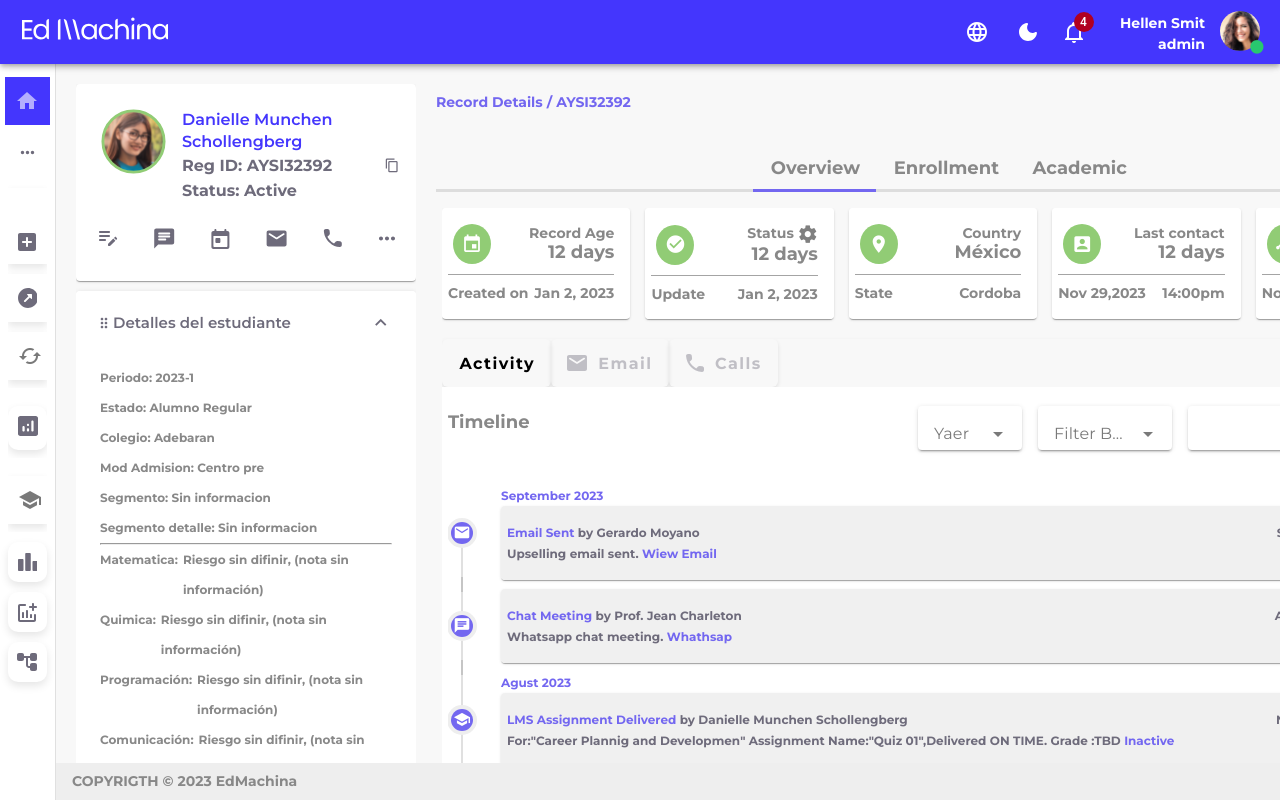
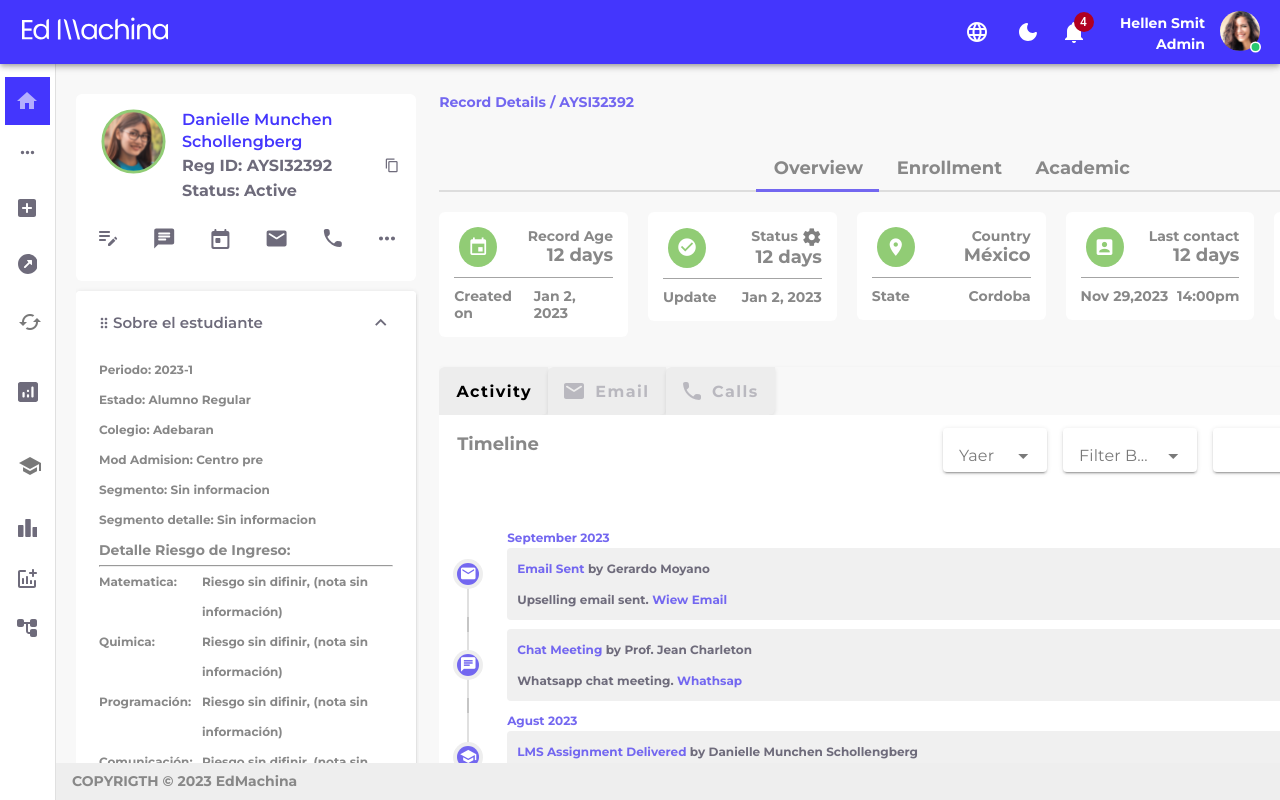
Before and after one commit to matiyosia/newChallenge, a Vue app: page / in a window 1280 px wide. Shown: the top 800 px of the page. Built offline with nearby package versions, Linux system fonts and the light colour scheme.

Commit message:
update styles

```diff
--- a/src/assets/sass/pages/_content.scss
+++ b/src/assets/sass/pages/_content.scss
@@ -3,10 +3,6 @@
     min-width: 400px;
     .v-theme--light, .v-card--density-default{
         border: none !important;
-    }
-    .v-card-text{
-        background-color: $gray-50;
-        margin-left: -10px !important;
     }
     .v-slide-group__container{
         background-color: $gray-50;
@@ -27,19 +23,28 @@
         text-transform: capitalize !important;
     }
 
+    .v-card-text{
+        background-color: $gray-50;
+        padding: 0px !important;
+    }
 
-
+}
+#card{
+    .v-card-text{
+        background-color: $gray-50;
+        padding: 0px 20px!important;
+    }
 }
 #border{
     .v-slide-group__content{
-        border-bottom: 3px solid #DDDDDD !important;
+        border-bottom: 2px solid #DDDDDD !important;
     }
 }
 
 .content-card{
     display: flex;
-    gap: 15px;
-    margin-bottom: 20px;
+    gap: 20px;
+    margin-bottom: 30px;
 }
 
 .content-card-flex {
@@ -93,7 +98,30 @@
         display: none !important;
     }
     .v-btn{
-        border-radius: 6px 6px !important;
+        border-radius: 6px 0px !important;
     }
 
 }
+
+.cards{
+    background-color: white;
+    border: white;
+    padding: 15px;
+    border-radius: 6px;
+    margin-top: 20px;
+}
+.v-expansion-panel-text__wrapper{
+ padding: 0px 23px 1px!important;
+}
+
+.flexColapse{
+    line-height: 1.5 !important;
+}
+.title{
+    margin-top: 5px;
+}
+
+.risk-detail{
+    @include font-size(14,30,700);
+    color: $gray-100;
+}
--- a/src/assets/sass/pages/_home.scss
+++ b/src/assets/sass/pages/_home.scss
@@ -8,7 +8,7 @@
         margin-left: 5px;
     }
     &-content{
-      width: 1200px;
+      width: 100%;
       min-width: 1024px;
     }
     &-card{
@@ -113,6 +113,11 @@
 
 .flexbox{
   display: flex;
-  justify-content: space-between;
+  align-items: flex-start;
   gap: 5px;
+  align-self: stretch;
 }
+
+.flex-width{
+  width: 98px;
+}
--- a/src/assets/sass/pages/_layout.scss
+++ b/src/assets/sass/pages/_layout.scss
@@ -8,14 +8,17 @@
     font-size: 124px;
     color: #28C76F;
     z-index: 99;
-    bottom: -38px;
-    right: 10px;
+    bottom: 0.7rem;
+    right: 1.2rem;
 }
 
 #siderLayaput{
     .v-list-item--active{
         background-color: $primary !important;
         color: $white !important;
+    }
+    .v-list{
+      box-shadow: none !important;
     }
 }
 
@@ -24,16 +27,26 @@
     .v-list-item-title{
         background-color: $violet !important;
     }
+    &:focus{
+      background-color: $primary !important;
+      color: white !important;
+    }
   }
 
   .active:hover{
     background: $gray-50 !important;
   }
 
-  .active:active {
+  .active:active{
     background-color: $primary !important;
     color: white !important;
   }
   .activeIcon:active {
     color: white !important;
   }
+
+  .reportNav{
+    @include font-size(12,18,700);
+    color:  #BABFC7;
+    margin-left: -0.5rem;
+  }
--- a/src/assets/sass/pages/_timeline.scss
+++ b/src/assets/sass/pages/_timeline.scss
@@ -8,6 +8,7 @@
         justify-content: space-between;
         align-items: center;
         text-align: center;
+        padding: 10px;
         p{
             color: $gray;
             @include font-size(18,20,500);
@@ -52,6 +53,14 @@ padding: 3px;
     box-shadow: 2px 0px 2px rgba(0, 0, 0, 0.1);
 }
 
+
+.cardTimeline{
+    border-radius: 4px;
+    padding: 10px;
+    background:#F0F0F0 ;
+    width:1015px;
+    min-width: 990px;
+}
 .border-none-tabs {
     border: none;
   }
@@ -60,9 +69,10 @@ padding: 3px;
     display: flex;
     justify-content: flex-start;
     margin-top: 20px;
-    margin-left: -25px;
+    margin-left: -20px;
     overflow-y: scroll;
-    height: 400px;
+    height: 385px;
+    padding: 10px;
   }
   .timeline-title{
     color: $violet;
@@ -76,6 +86,7 @@ padding: 3px;
     @include font-size(12,21,700);
     &-p{
         color: $gray;
+        margin-bottom: 10px;
     }
     &-p-text{
         @include font-size(12,21,700);
@@ -91,8 +102,6 @@ padding: 3px;
     row-gap: 9px !important;
   }
 
-
-
 .v-timeline > .v-timeline-item:first-child .v-timeline-divider__before {
     display: none;
 }
--- a/src/config/mockup.js
+++ b/src/config/mockup.js
@@ -1,86 +1,86 @@
 export const mock = {
-    sidebar:[
+  sidebar: [
     {
-        id:'AYSI32392',
-        user:'https://tse2.mm.bing.net/th?id=OIP.cJwC51YhZRRSndTONMPxQAHaHa&pid=Api&P=0&h=180',
-         name:'Danielle Munchen',
-         lastName:'Schollengberg',
-         status:'Active',
-         student:[
-          { period:'2023-1',
-          name:'Sobre el estudiante',
-          status:'Alumno Regular',
-          school:'Adebaran',
-          admission:'Centro pre',
-          segment:'Sin informacion',
-          quimica:'Riesgo sin difinir, (nota sin información)',
-          matematica:'Riesgo sin difinir, (nota sin información)',
-          programacion:'Riesgo sin difinir, (nota sin información)',
-          comunicacion:'Riesgo sin difinir, (nota sin información)'
+      id: "AYSI32392",
+      user: "https://tse2.mm.bing.net/th?id=OIP.cJwC51YhZRRSndTONMPxQAHaHa&pid=Api&P=0&h=180",
+      name: "Danielle Munchen",
+      lastName: "Schollengberg",
+      status: "Active",
+      student: [
+        {
+          period: "2023-1",
+          name: "Sobre el estudiante",
+          status: "Alumno Regular",
+          school: "Adebaran",
+          admission: "Centro pre",
+          segment: "Sin informacion",
+          quimica: "Riesgo sin difinir, (nota sin información)",
+          matematica: "Riesgo sin difinir, (nota sin información)",
+          programacion: "Riesgo sin difinir, (nota sin información)",
+          comunicacion: "Riesgo sin difinir, (nota sin información)",
         },
       ],
-         about:[
-          { period:'2023-1',
-               name:'About',
-               firstName:'Danielle',
-               lastName:'Munchen Schollengber',
-               email:'danielle_munchen@gmail.com',
-               editEmail:'mdi-pencil',
-               phoneNumber:'+54 3453443432',
-               country:'México',
-               category:'Do not Contract',
+      about: [
+        {
+          name: "About",
+          firstName: "Danielle",
+          lastName: "Munchen Schollengber",
+          email: "danielle_munchen@gmail.com",
+          editEmail: "mdi-pencil",
+          phoneNumber: "+54 3453443432",
+          country: "México",
+          category: "Do not Contract",
         },
       ],
-        career:[
+      career: [
         {
-               name:'Career name',
-               careerId:'03938P',
-               type:'Gradute',
-               modality:'On-Campus',
-               status:'Enrollment',
-               studentId:'AYSI012343',
-               cohort:'A1 2023',
+          name: "Career name",
+          careerId: "03938P",
+          type: "Gradute",
+          modality: "On-Campus",
+          status: "Enrollment",
+          studentId: "AYSI012343",
+          cohort: "A1 2023",
         },
       ],
-
-    }
+    },
   ],
-    cardOverview:[
+  cardOverview: [
     {
-            icon:'mdi-calendar',
-            age:'Record Age',
-            days:'12 days',
-            created:'Created on',
-            createDate:'Jan 2, 2023'
+      icon: "mdi-calendar",
+      age: "Record Age",
+      days: "12 days",
+      created: "Created on",
+      createDate: "Jan 2, 2023",
     },
     {
-            icon:'mdi-check-circle',
-            conf:'mdi-cog',
-            age:'Status',
-            days:'12 days',
-            created:'Update',
-            createDate:'Jan 2, 2023'
+      icon: "mdi-check-circle",
+      conf: "mdi-cog",
+      age: "Status",
+      days: "12 days",
+      created: "Update",
+      createDate: "Jan 2, 2023",
     },
     {
-            icon:'mdi-map-marker',
-            age:'Country',
-            days:'México',
-            created:'State',
-            createDate:'Cordoba'
+      icon: "mdi-map-marker",
+      age: "Country",
+      days: "México",
+      created: "State",
+      createDate: "Cordoba",
     },
     {
-            icon:'mdi-account-box',
-            age:'Last contact',
-            days:'12 days',
-            created:'Nov 29,2023',
-            createDate:'14:00pm'
+      icon: "mdi-account-box",
+      age: "Last contact",
+      days: "12 days",
+      created: "Nov 29,2023",
+      createDate: "14:00pm",
     },
     {
-            icon:'mdi-chart-timeline-variant',
-            age:'Last activity',
-            days:'12 days',
-            created:'Nov 29,2023',
-            createDate:'14:00pm'
-        }
-    ]
-}
+      icon: "mdi-chart-timeline-variant",
+      age: "Last activity",
+      days: "12 days",
+      created: "Nov 29,2023",
+      createDate: "14:00pm",
+    },
+  ],
+};
--- a/src/layout/navbar/NavBar.vue
+++ b/src/layout/navbar/NavBar.vue
@@ -11,17 +11,17 @@
 
           <v-btn class="text-none " stacked>
             <v-badge content="4" color="error">
-              <v-icon style="color: white;">mdi-bell-outline</v-icon>
+              <v-icon style="color: white;">mdi-bell</v-icon>
             </v-badge>
           </v-btn>
           <div class="icon-user">
             <div class="icon-user-flex">
               <h4 class="icon-user-h4">Hellen Smit</h4>
-              <p class="icon-user-p">admin</p>
+              <p class="icon-user-p">Admin</p>
             </div>
             <div>
               <v-avatar style="position: relative;"   image="@/assets/image/navUser.svg" ></v-avatar>
-              <span class="in-line">.</span>
+              <img class="in-line" src="@/assets/image/line.svg" alt="">
             </div>
           </div>
         </div>
--- a/src/layout/sidebar/Sidebar.vue
+++ b/src/layout/sidebar/Sidebar.vue
@@ -3,32 +3,37 @@
     id="siderLayaput"
     expand-on-hover
     rail
+    :value="isExpanded"
+    @input="handleDrawer"
   >
-
-
     <v-list>
       <v-list-item
       style="background: rgb(68, 54, 253); border-radius: 10px; margin:5px;padding: 10px; color: white;"
         prepend-icon="mdi-home"
         title="Dashboard"
+        @click="goDirect('/')"
       ></v-list-item>
     </v-list>
-
-    <img v-if="!isExpanded" style="margin-left: 20px;padding-top: 0px; width: 15px;" src="@/assets/image/carduser/more.svg" alt="more">
-
+    <img
+      v-if="!isExpanded"
+      style="margin-left: 20px;padding-top: 0px;padding-bottom: 0px; width: 15px;"
+      src="@/assets/image/carduser/more.svg"
+      alt="more"
+    >
+    <p v-else-if="isExpanded">Reports</p>
     <v-list density="compact" nav >
 
     <v-list>
   <v-list-item
-  style="background: white;box-shadow: 0px 4px 8px rgba(0, 0, 0, 0.1); border-radius: 10px; margin-top: 10px; padding: 10px; "
+  style="background: white; border-radius: 10px; margin-top: -24px; padding: 10px; "
   @click="goDirect(path)"
   value="Setting profile"
 >
-<v-list-subheader>REPORTS</v-list-subheader>
+<v-list-subheader class="reportNav">REPORTS</v-list-subheader>
   <v-list-item-title ><div style="display: flex;gap: 2.5rem;"><img src="@/assets/image/sidebar/suma.svg" alt="Profile Image" /> <p>Smart Enrroller</p></div></v-list-item-title>
 </v-list-item>
   <v-list-item
-  style="background: white;box-shadow: 0px 4px 8px rgba(0, 0, 0, 0.1); border-radius: 10px; margin-top: 10px; padding: 10px; "
+  style="background: white;border-radius: 10px; margin-top: 10px; padding: 10px; "
   @click="goDirect(path)"
   value="Setting profile"
 >
@@ -41,7 +46,7 @@
       :value="item"
       color="primary"
 
-        style="background: white;box-shadow: 0px 4px 8px rgba(0, 0, 0, 0.1); border-radius: 10px; margin-top: 10px; padding: 10px; "
+        style="background: white;border-radius: 10px; margin-top: 10px; padding: 10px; "
         >
         <template  v-slot:prepend>
           <v-icon :icon="item.icon"></v-icon>
@@ -56,8 +61,8 @@
     <v-list-group value="Users">
       <template v-slot:activator="{ props }">
         <v-list-item-title
-          class="active"
-           style="background: white;box-shadow: 0px 4px 8px rgba(0, 0, 0, 0.1); border-radius: 10px; margin-top: 10px; padding: 10px;" v-bind="props">
+           class="active"
+           style="background: white;border-radius: 10px; margin-top: 10px; padding: 10px;" v-bind="props">
           <div  style="display: flex; gap: 2rem; justify-content: space-between;">
             <img class="activeIcon" style="width: 20px; height: 20px;" src="@/assets/image/sidebar/risk.svg" alt="Profile Image" />
             <p>Risk Detector</p>
@@ -86,7 +91,7 @@
             v-bind="props"
             prepend-icon="mdi-school"
             title="Academic Offer"
-            style="background: white;box-shadow: 0px 4px 8px rgba(0, 0, 0, 0.1); border-radius: 10px; margin-top: 10px; padding: 10px; "
+            style="background: white;border-radius: 10px; margin-top: 10px; padding: 10px; "
 
           ></v-list-item>
 
@@ -101,21 +106,21 @@
 
 
        <v-list-item
-  style="background: white;box-shadow: 0px 4px 8px rgba(0, 0, 0, 0.1); border-radius: 10px; margin-top: 10px; padding: 10px; "
+  style="background: white;border-radius: 10px; margin-top: 10px; padding: 10px; "
   @click="goDirect(path)"
   value="Setting profile"
 >
   <v-list-item-title ><div style="display: flex;gap: 2.5rem;"><img src="@/assets/image/sidebar/report.svg" alt="Profile Image" /> <p>My Report</p></div></v-list-item-title>
 </v-list-item>
        <v-list-item
-  style="background: white;box-shadow: 0px 4px 8px rgba(0, 0, 0, 0.1); border-radius: 10px; margin-top: 10px; padding: 10px; "
+  style="background: white;border-radius: 10px; margin-top: 10px; padding: 10px; "
   @click="goDirect(path)"
   value="Setting profile"
 >
   <v-list-item-title ><div style="display: flex;gap: 2.5rem;"><img src="@/assets/image/sidebar/customeReport.svg" alt="Profile Image" /> <p>Custom Report</p></div></v-list-item-title>
 </v-list-item>
        <v-list-item
-  style="background: white;box-shadow: 0px 4px 8px rgba(0, 0, 0, 0.1); border-radius: 10px; margin-top: 10px; padding: 9px; "
+  style="background: white;border-radius: 10px; margin-top: 10px; padding: 9px; "
   @click="goDirect(path)"
   value="Setting profile"
 >
@@ -145,8 +150,8 @@ export default {
       openOffer:[''],
       riskDetectorItems: [
         { title: 'My report', path: '/' },
-        { title: 'My report', path: '/' },
-        { title: 'My report', path: '/' },
+        { title: 'My report', path: '/q' },
+        { title: 'My report', path: '/w' },
       ],
       items: [
         { text: 'Retention Partner', icon: 'mdi-cached' },
@@ -157,6 +162,11 @@ export default {
   mounted(){
   this.handleChange()
 },
+watch: {
+  isExpanded(newVal) {
+      this.showImage = !newVal;
+    },
+  },
   methods: {
     goDirect(route) {
       this.$router.push({ path: route });
--- a/src/views/Home.vue
+++ b/src/views/Home.vue
@@ -3,9 +3,9 @@
     <div class="home">
       <div>
          <div class="home-panel">
-          <v-card
+          <div
           v-for="(item,i) in data.sidebar" :key="i"
-            width="340px"
+            style="width: 340px; background-color: white; border-radius: 6px;margin-right: 0.2rem;"
 
           >
               <div class="home-card">
@@ -37,7 +37,7 @@
             <v-card-text>
 
             </v-card-text>
-        </v-card>
+          </div>
 
         <div>
           <Colapse :data="data"/>
--- a/src/views/collapse/Colapse.vue
+++ b/src/views/collapse/Colapse.vue
@@ -10,7 +10,7 @@
       style="width: 340px;"
     >
       <v-expansion-panel>
-        <v-expansion-panel-title class="colapse-title"> <img style="padding-right: 5px;" src="@/assets/image/colapse.svg" alt=""> Detalles del estudiante</v-expansion-panel-title>
+        <v-expansion-panel-title class="colapse-title"> <img style="padding-right: 5px;" src="@/assets/image/colapse.svg" alt="">Sobre el estudiante</v-expansion-panel-title>
         <v-expansion-panel-text v-for="(item,j) in val.student" :key="j">
             <ul class="colapse-list">
                 <li>Periodo: {{ item.period }}</li>
@@ -19,11 +19,12 @@
                 <li>Mod Admision: {{ item.admission }}</li>
                 <li>Segmento: {{ item.segment }}</li>
                 <li>Segmento detalle: {{ item.segment }}</li>
+                <h2 class="risk-detail">Detalle Riesgo de Ingreso:</h2>
                 <hr>
-                <li><div class="flexbox"><div><p>Matematica:</p> </div><div><p>{{ item.matematica }}</p></div></div></li>
-                <li><div class="flexbox"><div><p>Quimica:</p> </div><div><p>{{ item.quimica }}</p></div></div></li>
-                <li><div class="flexbox"><div><p>Programación:</p> </div><div><p>{{ item.programacion }}</p></div></div></li>
-                <li><div class="flexbox"><div><p>Comunicación:</p> </div><div><p>{{ item.comunicacion }}</p></div></div></li>
+                <li><div class="flexbox"><div><p class="flex-width">Matematica:</p> </div><div><p>{{ item.matematica }}</p></div></div></li>
+                <li><div class="flexbox"><div><p class="flex-width">Quimica:</p> </div><div><p>{{ item.quimica }}</p></div></div></li>
+                <li><div class="flexbox"><div><p class="flex-width">Programación:</p> </div><div><p>{{ item.programacion }}</p></div></div></li>
+                <li><div class="flexbox"><div><p class="flex-width">Comunicación:</p> </div><div><p>{{ item.comunicacion }}</p></div></div></li>
             </ul>
         </v-expansion-panel-text>
       </v-expansion-panel>
@@ -42,12 +43,12 @@
         <v-expansion-panel-title class="colapse-title"><img style="padding-right: 5px;" src="@/assets/image/colapse.svg" alt=""> About</v-expansion-panel-title>
         <v-expansion-panel-text  v-for="(item,j) in val.about" :key="j" >
             <ul class="colapse-list">
-                <li>Periodo: </li>
-                <li>{{ item.period }}</li>
-                <li>Nombre: </li>
-                <li>{{ item.firstName}}</li>
-                <li>Apellido: </li>
-                <li>{{ item.lastName }}</li>
+                <li  class="flexColapse title">First Name: </li>
+                <li class="flexColapse">{{ item.firstName}}</li>
+
+                <li  class="flexColapse title">Last Name:</li>
+                <li class="flexColapse">{{ item.lastName }}</li>
+
                 <li class="colapse-email">Email:
                   <hr>
     <div >
@@ -81,12 +82,17 @@
   </div>
                 </li>
                 <li>{{ email}}</li>
-                <li>Celular: </li>
-                <li>{{ item.phoneNumber }}</li>
-                <li>Pais:</li>
-                <li> {{ item.country }}</li>
-                <li>Categoria: </li>
-                <li>{{ item.category}}</li>
+                <hr>
+
+                <li class="flexColapse title">Phone Number: </li>
+                <li class="flexColapse ">{{ item.phoneNumber }}</li>
+
+                <li class="flexColapse title">Country: </li>
+                <li class="flexColapse"> {{ item.country }}</li>
+
+                <li class="flexColapse title">Category: </li>
+                <li class="flexColapse">{{ item.category}}</li>
+
 
             </ul>
         </v-expansion-panel-text>
@@ -112,18 +118,18 @@
                     variant="solo"
                     ></v-select>
                 </li>
-                <li>Carrera ID: </li>
-                <li>{{ item.careerId }}</li>
-                <li>Tipo: </li>
-                <li>{{ item.type }}</li>
-                <li>Modalidad: </li>
-                <li>{{ item.modality }}</li>
-                <li>Status: </li>
-                <li>{{ item.status}}</li>
-                <li>Estudiante ID: </li>
-                <li>{{ item.studentId }}</li>
-                <li>Cohorte: </li>
-                <li>{{ item.cohort }}</li>
+                <li class="flexColapse title">Carrera ID: </li>
+                <li class="flexColapse ">{{ item.careerId }}</li>
+                <li class="flexColapse title">Tipo: </li>
+                <li class="flexColapse">{{ item.type }}</li>
+                <li class="flexColapse title">Modalidad: </li>
+                <li class="flexColapse">{{ item.modality }}</li>
+                <li class="flexColapse title">Status: </li>
+                <li class="flexColapse">{{ item.status}}</li>
+                <li class="flexColapse title">Estudiante ID: </li>
+                <li class="flexColapse">{{ item.studentId }}</li>
+                <li class="flexColapse title">Cohorte: </li>
+                <li class="flexColapse">{{ item.cohort }}</li>
             </ul>
         </v-expansion-panel-text>
       </v-expansion-panel>
@@ -148,10 +154,10 @@
     },
     data() {
       return {
-        panel: [0],
-        panels: [0],
-        panelCareer:[0],
-        readonly: [0],
+        panel: [0,1],
+        panels: [0,1],
+        panelCareer:[0,1],
+        readonly: null,
         dialog: null,
         editEmail:'',
         email:'danielle_munchen@gmail.com'
--- a/src/views/content/Content.vue
+++ b/src/views/content/Content.vue
@@ -21,8 +21,8 @@
                             <v-window v-model="tab">
                             <v-window-item value="one" >
                               <div class="content-card">
-  <v-card v-for="(card, i) in data.cardOverview" :key="i" width="100%" class="custom-card">
-    <v-card-text style="background-color: white;border: white;">
+  <div id="card" v-for="(card, i) in data.cardOverview" :key="i" style="width: 100%;" class="custom-card">
+    <div class="cards" >
       <div class="content-card-flex">
         <div>
           <v-avatar
@@ -48,8 +48,8 @@
         <p class="created">{{ card.created }}</p>
         <p class="createDate">{{ card.createDate }}</p>
       </div>
-    </v-card-text>
-  </v-card>
+    </div>
+  </div>
 </div>
 
 
--- a/src/views/timelineOverview/TimelineOverview.vue
+++ b/src/views/timelineOverview/TimelineOverview.vue
@@ -2,7 +2,7 @@
             <div class="activity">
                 <div class="activity-container">
                 <div>
-                    <p style="font-size: 18px; font-weight: 700; color: #888888;">Timeline</p>
+                    <p style="font-size: 18px; font-weight: 700; color: #888888;padding-left: 0.5rem;">Timeline</p>
                 </div>
                 <div class="activity-select">
                 <v-select
@@ -46,8 +46,8 @@
             :size="item.icon ? 'small' : 'x-small'"
             >
             <p class="timeline-title">{{ item.title }}</p>
-            <v-card class="cardTimeline">
-                <v-card-text style="background:#F0F0F0 ;width:910px;" class="text--primary">
+            <div class="cardTimeline">
+                <v-card-text style="background:#F0F0F0" class="text--primary">
                     <div>
                         <div class="date">
                         <div>
@@ -57,11 +57,11 @@
                             <p>{{ item.date}}</p>
                         </div>
                         </div>
-                        <p class="date-p-text">{{ item.text }}  <span style="color: #7367F0;">{{ item.name }}</span></p>
+                        <p class="date-p-text">{{ item.text }} <span style="color: #7367F0;">{{ item.name }}</span></p>
                     </div>
 
                 </v-card-text>
-            </v-card>
+            </div>
             </v-timeline-item>
             </v-timeline>
 
@@ -94,7 +94,6 @@
                 id: 2,
                 color: '#7367F0',
                 icon: 'mdi-message-text',
-                //icon: 'mdi-calendar',
                 text: 'Whatsapp chat meeting.',
                 name:'Whathsap',
                 date:'Ago-23,2023-13:32',
--- a/src/views/timelineOverview/component/subpanel/SubPanel.vue
+++ b/src/views/timelineOverview/component/subpanel/SubPanel.vue
@@ -1,13 +1,13 @@
 <template>
 
     <v-tabs v-model="tab" style="border: none;" class="tabs-with-shadow">
-      <v-tab class="tab-with-icon" style="border-radius: 8px; text-transform: capitalize !important;" value="one"> Activity</v-tab>
-      <v-tab class="tab-with-icon" style="border-radius: 8px; text-transform: capitalize !important;" >
+      <v-tab class="tab-with-icon" style=" text-transform: capitalize !important;" value="one"> Activity</v-tab>
+      <v-tab class="tab-with-icon" style=" text-transform: capitalize !important;" >
         <span class="icon-text-wrapper">
           <img class="tab-icon" src="@/assets/image/email.svg" alt=""> Email
         </span>
       </v-tab>
-      <v-tab class="tab-with-icon" style="border-radius: 8px; text-transform: capitalize !important;" >
+      <v-tab class="tab-with-icon" style=" text-transform: capitalize !important;" >
         <span class="icon-text-wrapper">
           <img class="tab-icon" src="@/assets/image/phone.svg" alt=""> Calls
         </span>
@@ -67,6 +67,7 @@ export default {
   font-size: 16px;
   font-weight: 700;
   box-shadow: 0px 2px 4px rgba(0, 0, 0, 0.1);
+  background-color: hsla(0, 0%, 93%, 1);
 }
 
 .icon-text-wrapper {
@@ -81,7 +82,5 @@ export default {
 .tab-icon {
   color: #6E6B7B;
   margin-right: 5px;
-
-
 }
 </style>
```
Also changed, not shown: src/assets/image/line.svg (added). Lines whose indentation alone changed are shown as unchanged.
